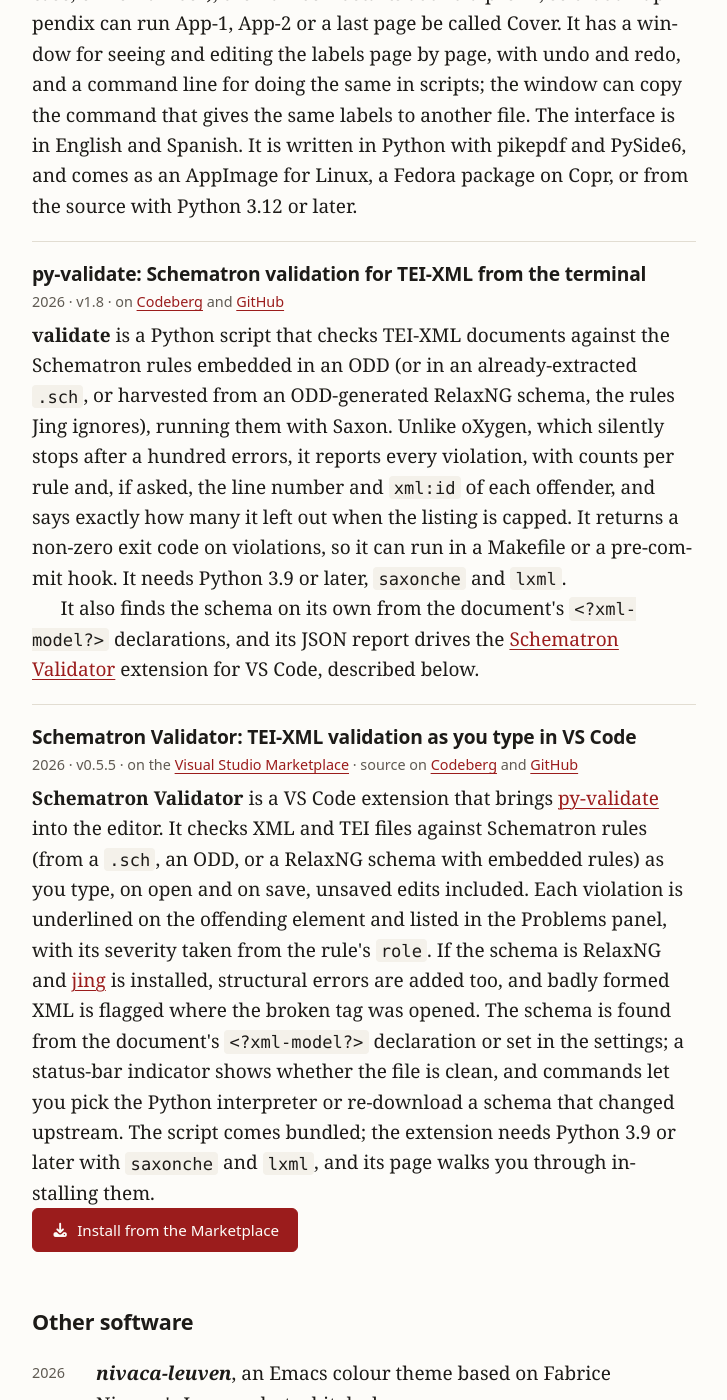
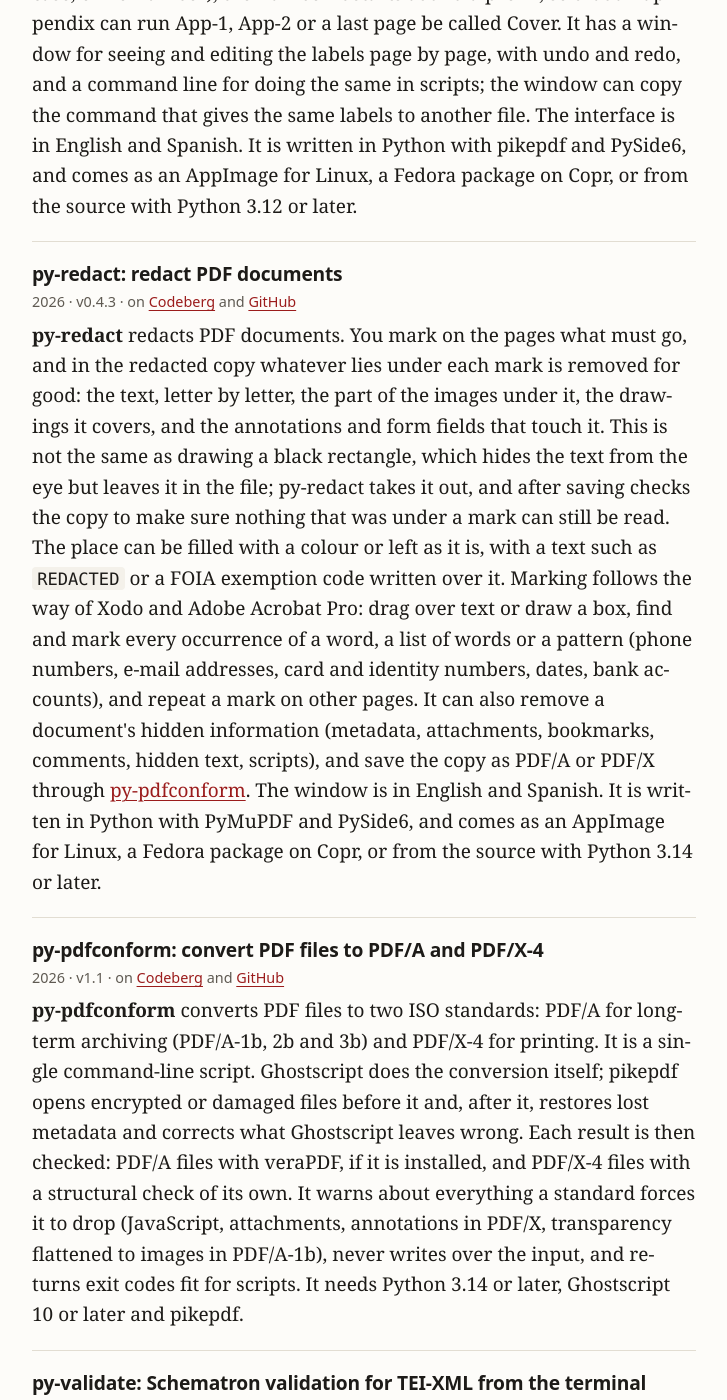
Before and after one commit to nivaca/nivaca.github.io, a Jekyll site: the page built from coding.md, in a window 1280 px wide and 1400 px high, scrolled down 3480 px. Shown: the whole window, without its empty margins (276-1003 px from the left). Built offline with Jekyll 4.4.1, drawn with Linux system fonts in a browser that asks for light colours; some web fonts are replaced; a style sheet for code colours, icons or effects is not loaded.

Commit message:
Coding page: add py-redact and py-pdfconform

```diff
--- a/coding.md
+++ b/coding.md
@@ -57,6 +57,18 @@ I write software mostly in [Python](https://www.python.org/), along with XML/TEI
     <p><b>py-foliation</b> changes the page labels of PDF documents: the numbering a PDF viewer shows for their pages. A book whose front matter is numbered i, ii, iii and whose text starts again at 1 can show those numbers in the viewer, instead of the plain 1, 2, 3 of the pages of the file; only the labels change, and the pages are left as they are. Labels are set as ranges, each with its first page, its style (arabic, roman or letters, upper or lower case, or no number), the number it starts at and a prefix, so that an appendix can run App-1, App-2 or a last page be called Cover. It has a window for seeing and editing the labels page by page, with undo and redo, and a command line for doing the same in scripts; the window can copy the command that gives the same labels to another file. The interface is in English and Spanish. It is written in Python with pikepdf and PySide6, and comes as an AppImage for Linux, a Fedora package on Copr, or from the source with Python 3.12 or later.</p>
   </li>
 
+  <li class="project" id="py-redact">
+    <h2><a href="https://github.com/{{ site.github_username }}/py-redact">py-redact: redact PDF documents</a></h2>
+    <p class="project-role">2026 · v0.4.3 · on <a href="https://codeberg.org/{{ site.codeberg_username }}/py-redact">Codeberg</a> and <a href="https://github.com/{{ site.github_username }}/py-redact">GitHub</a></p>
+    <p><b>py-redact</b> redacts PDF documents. You mark on the pages what must go, and in the redacted copy whatever lies under each mark is removed for good: the text, letter by letter, the part of the images under it, the drawings it covers, and the annotations and form fields that touch it. This is not the same as drawing a black rectangle, which hides the text from the eye but leaves it in the file; py-redact takes it out, and after saving checks the copy to make sure nothing that was under a mark can still be read. The place can be filled with a colour or left as it is, with a text such as <code>REDACTED</code> or a FOIA exemption code written over it. Marking follows the way of Xodo and Adobe Acrobat Pro: drag over text or draw a box, find and mark every occurrence of a word, a list of words or a pattern (phone numbers, e-mail addresses, card and identity numbers, dates, bank accounts), and repeat a mark on other pages. It can also remove a document's hidden information (metadata, attachments, bookmarks, comments, hidden text, scripts), and save the copy as PDF/A or PDF/X through <a href="#py-pdfconform">py-pdfconform</a>. The window is in English and Spanish. It is written in Python with PyMuPDF and PySide6, and comes as an AppImage for Linux, a Fedora package on Copr, or from the source with Python 3.14 or later.</p>
+  </li>
+
+  <li class="project" id="py-pdfconform">
+    <h2><a href="https://github.com/{{ site.github_username }}/py-pdfconform">py-pdfconform: convert PDF files to PDF/A and PDF/X-4</a></h2>
+    <p class="project-role">2026 · v1.1 · on <a href="https://codeberg.org/{{ site.codeberg_username }}/py-pdfconform">Codeberg</a> and <a href="https://github.com/{{ site.github_username }}/py-pdfconform">GitHub</a></p>
+    <p><b>py-pdfconform</b> converts PDF files to two ISO standards: PDF/A for long-term archiving (PDF/A-1b, 2b and 3b) and PDF/X-4 for printing. It is a single command-line script. Ghostscript does the conversion itself; pikepdf opens encrypted or damaged files before it and, after it, restores lost metadata and corrects what Ghostscript leaves wrong. Each result is then checked: PDF/A files with veraPDF, if it is installed, and PDF/X-4 files with a structural check of its own. It warns about everything a standard forces it to drop (JavaScript, attachments, annotations in PDF/X, transparency flattened to images in PDF/A-1b), never writes over the input, and returns exit codes fit for scripts. It needs Python 3.14 or later, Ghostscript 10 or later and pikepdf.</p>
+  </li>
+
   <li class="project" id="py-validate">
     <h2><a href="https://github.com/{{ site.github_username }}/py-validate">py-validate: Schematron validation for TEI-XML from the terminal</a></h2>
     <p class="project-role">2026 · v1.8 · on <a href="https://codeberg.org/{{ site.codeberg_username }}/py-validate">Codeberg</a> and <a href="https://github.com/{{ site.github_username }}/py-validate">GitHub</a></p>
```
